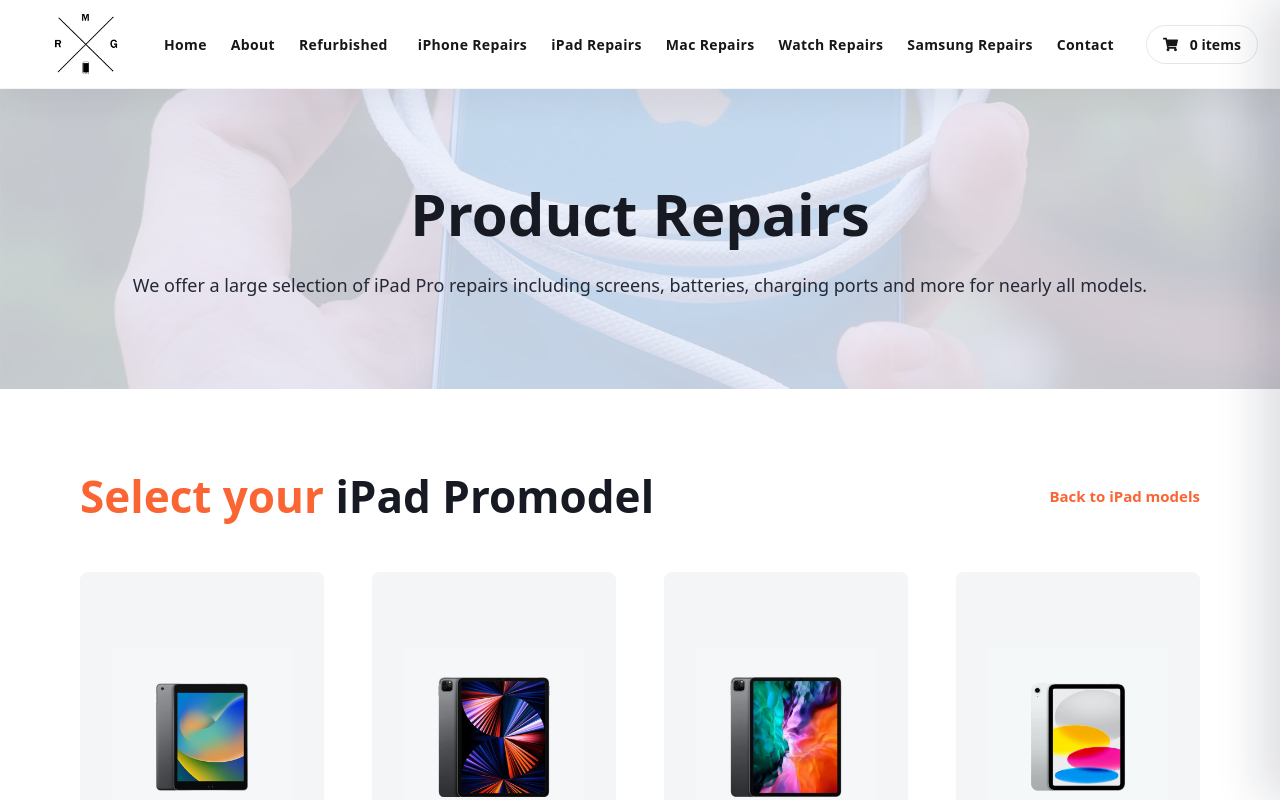
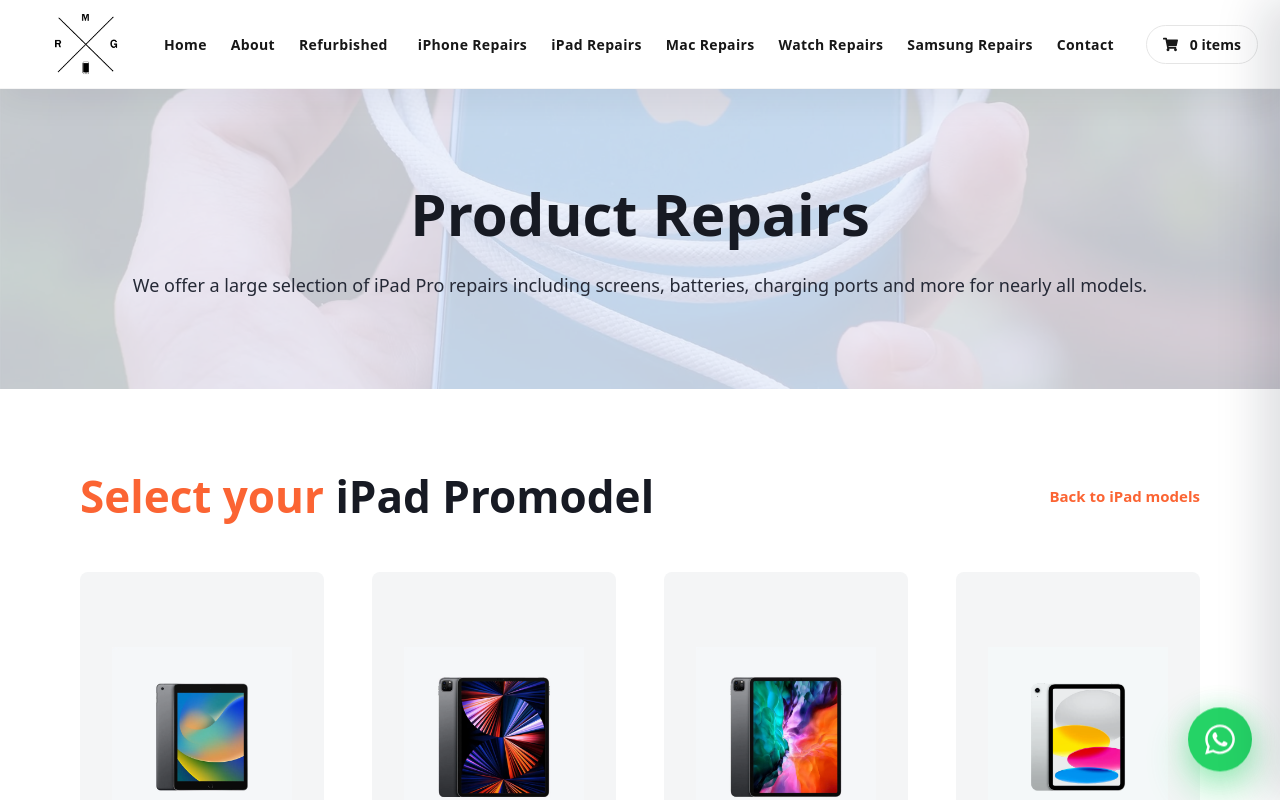
Before and after one commit to Ammar2708/gadget, a React (Vite) app: page /model in a window 1280 px wide. Shown: the top 800 px of the page. Built offline with nearby package versions, Linux system fonts and the light colour scheme.

Commit message:
Update service components and UI iconography

```diff
--- a/index.html
+++ b/index.html
@@ -4,7 +4,7 @@
     <meta charset="UTF-8" />
     <link rel="icon" type="image/svg+xml" href="/vite.svg" />
     <meta name="viewport" content="width=device-width, initial-scale=1.0" />
-    <title>alam</title>
+    <title>Gadget</title>
   </head>
   <body>
     <div id="root"></div>
--- a/package.json
+++ b/package.json
@@ -1,5 +1,5 @@
 {
-  "name": "alam",
+  "name": "Gadget",
   "private": true,
   "version": "0.0.0",
   "type": "module",
--- /dev/null
+++ b/src/components/FloatingWhatsApp.jsx
@@ -0,0 +1,43 @@
+import { FaWhatsapp } from "react-icons/fa";
+
+const WHATSAPP_NUMBER = "441932844494";
+const WHATSAPP_MESSAGE =
+  "Hi Repair My Gadget, I would like help with a repair.";
+
+const FloatingWhatsApp = () => {
+  const whatsappUrl = `https://wa.me/${WHATSAPP_NUMBER}?text=${encodeURIComponent(
+    WHATSAPP_MESSAGE
+  )}`;
+
+  return (
+    <>
+      <style>
+        {`
+          @keyframes rmg-whatsapp-float {
+            0%, 100% {
+              transform: translateY(0);
+            }
+            50% {
+              transform: translateY(-10px);
+            }
+          }
+        `}
+      </style>
+      <div className="fixed bottom-5 right-5 z-[80] sm:bottom-7 sm:right-7">
+        <span className="absolute inset-0 rounded-full bg-[#25D366] opacity-25 blur-md" />
+        <a
+          href={whatsappUrl}
+          target="_blank"
+          rel="noopener noreferrer"
+          aria-label="Chat with Repair My Gadget on WhatsApp"
+          className="relative flex h-14 w-14 items-center justify-center rounded-full bg-[#25D366] text-[30px] text-white shadow-[0_18px_40px_rgba(37,211,102,0.45)] transition-all duration-200 hover:scale-110 hover:bg-[#1ebe5d] focus:outline-none focus:ring-4 focus:ring-[#25D366]/30 sm:h-16 sm:w-16 sm:text-[34px]"
+          style={{ animation: "rmg-whatsapp-float 2.8s ease-in-out infinite" }}
+        >
+          <FaWhatsapp aria-hidden="true" />
+        </a>
+      </div>
+    </>
+  );
+};
+
+export default FloatingWhatsApp;
--- a/src/layout/Rootlayout.jsx
+++ b/src/layout/Rootlayout.jsx
@@ -5,6 +5,7 @@
 import Navbar from "../components/Nav";
 import Footer from "../components/Footer";
 import ScrollToTop from "../components/ScrollToTop";
+import FloatingWhatsApp from "../components/FloatingWhatsApp";
 
 const RootLayout = () => {
   const [isCartOpen, setIsCartOpen] = useState(false);
@@ -69,6 +70,7 @@
         />
       </main>
       <Footer />
+      <FloatingWhatsApp />
       <CartDrawer
         isOpen={isCartOpen}
         items={cartItems}
```
Also changed, not shown: 1 other file (tests, documents, lock files or other folders).
